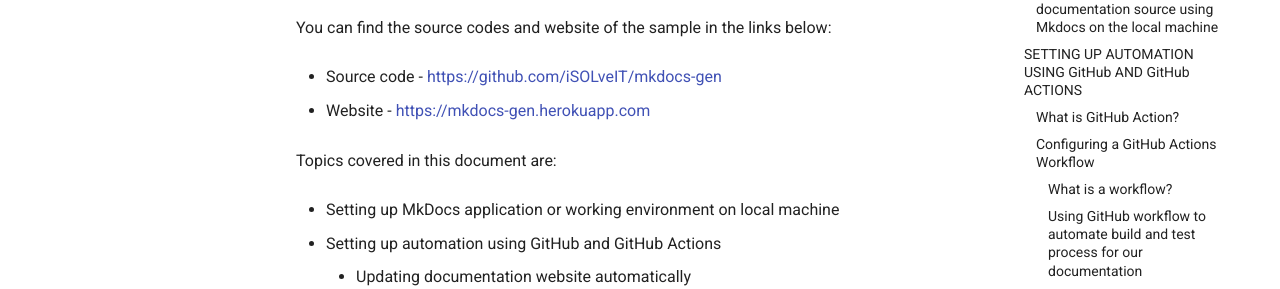
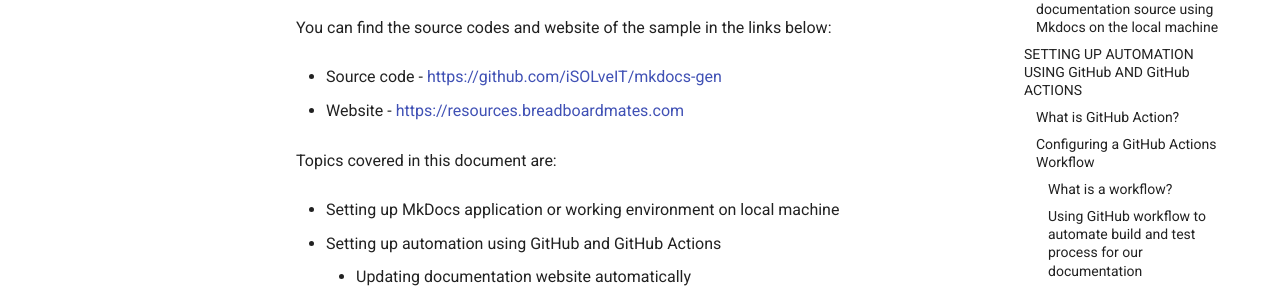
Before and after one commit to iSOLveIT/mkdocs-gen, an MkDocs documentation site: the page built from docs/docs.md, in a window 1280 px wide and 900 px high. Shown: the part 283-572 px from the top of the window. Built offline with MkDocs 1.6.1 and Material for MkDocs 9.7.7, drawn with Linux system fonts in a browser that asks for light colours; some of the changed lines change nothing that is shown.

Commit message:
Update docs.md

```diff
--- a/docs/docs.md
+++ b/docs/docs.md
@@ -11,7 +11,7 @@ below:
 
 -   Source code - [https://github.com/iSOLveIT/mkdocs-gen](https://github.com/iSOLveIT/mkdocs-gen)
 
--   Website - [https://mkdocs-gen.herokuapp.com](https://mkdocs-gen.herokuapp.com)
+-   Website - [https://resources.breadboardmates.com](https://resources.breadboardmates.com/)
 
 Topics covered in this document are:
 
```
